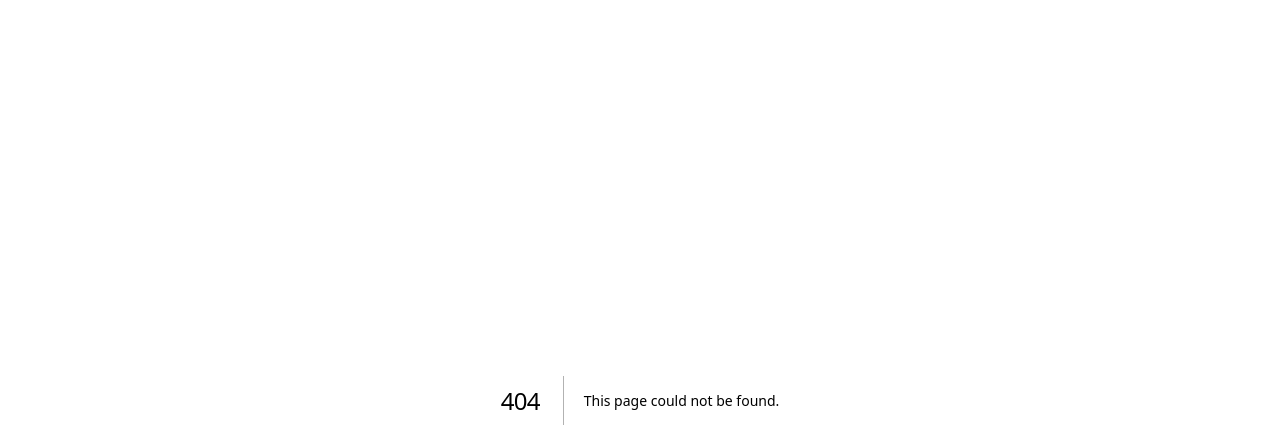
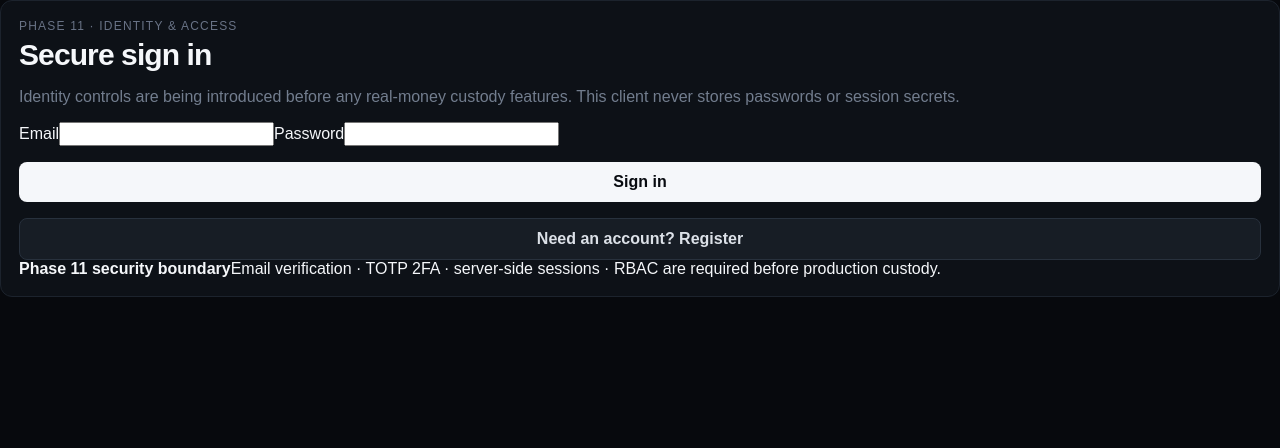
Before and after one commit to RichbloodTech001/Rug-Pull-Lab, a Next.js app: page /auth in a window 1280 px wide. Before the commit this address had no page. Shown: the top 448 px of the page. Built offline with nearby package versions, Linux system fonts and the light colour scheme.

Commit message:
feat(auth): add phase 11 identity screen

```diff
--- /dev/null
+++ b/app/auth/page.tsx
@@ -0,0 +1,21 @@
+"use client";
+
+import { FormEvent, useState } from "react";
+import { normalizeEmail, validatePassword } from "@/lib/auth";
+
+export default function AuthPage() {
+  const [mode, setMode] = useState<"login" | "register">("login");
+  const [email, setEmail] = useState("");
+  const [password, setPassword] = useState("");
+  const [message, setMessage] = useState("");
+
+  function submit(event: FormEvent) {
+    event.preventDefault();
+    const normalized = normalizeEmail(email);
+    if (!normalized || !normalized.includes("@")) return setMessage("Enter a valid email address.");
+    if (!validatePassword(password)) return setMessage("Password must be 12+ characters and include upper, lower, number and symbol.");
+    setMessage(mode === "register" ? "Registration validated. Server-side account creation is the next integration boundary." : "Credentials validated. Connect a server-side session provider before accepting real accounts.");
+  }
+
+  return <main className="auth-shell"><section className="auth-card card"><div className="eyebrow">Phase 11 · Identity & Access</div><h1>{mode === "login" ? "Secure sign in" : "Create research account"}</h1><p className="muted auth-copy">Identity controls are being introduced before any real-money custody features. This client never stores passwords or session secrets.</p><form onSubmit={submit} className="auth-form"><label>Email<input type="email" autoComplete="email" value={email} onChange={(e) => setEmail(e.target.value)} /></label><label>Password<input type="password" autoComplete={mode === "login" ? "current-password" : "new-password"} value={password} onChange={(e) => setPassword(e.target.value)} /></label><button className="primary-button" type="submit">{mode === "login" ? "Sign in" : "Register"}</button></form>{message && <div className="empty-state">{message}</div>}<button className="secondary primary-button" onClick={() => { setMode(mode === "login" ? "register" : "login"); setMessage(""); }}>{mode === "login" ? "Need an account? Register" : "Already registered? Sign in"}</button><div className="auth-security"><strong>Phase 11 security boundary</strong><span>Email verification · TOTP 2FA · server-side sessions · RBAC are required before production custody.</span></div></section></main>;
+}
```
